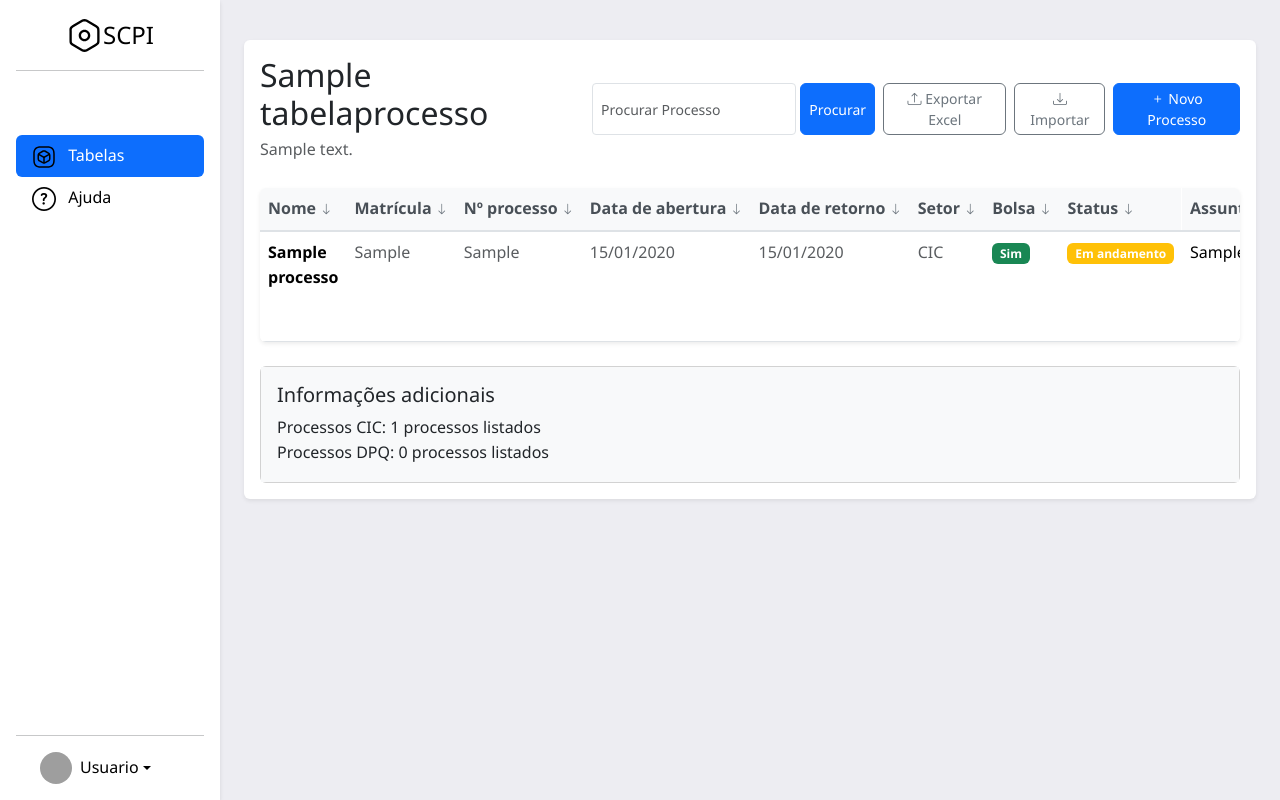
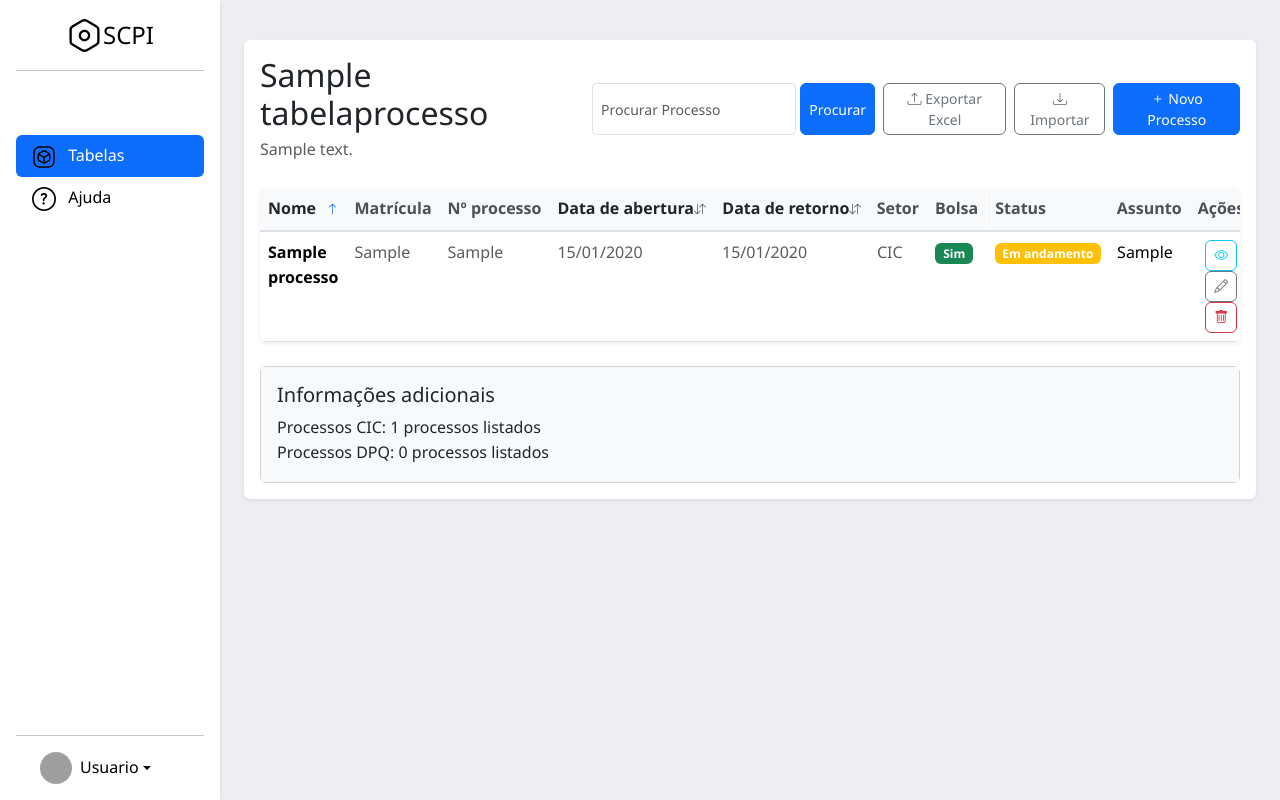
Before and after one commit to gustavoalb2/Estagio-Supervisionado-SCPI, a Django app: page /tabela/1/ in a window 1280 px wide. Run offline with Django 5.2, Linux system fonts and the light colour scheme; tables that the repository leaves empty hold one stand-in row (values such as "Sample post"); some libraries are stand-ins or nearby versions; grey boxes are pictures that could not be loaded.

Commit message:
concertando coisas perdidas

```diff
--- a/scpi/scpiapp/templates/tabelaProcessos.html
+++ b/scpi/scpiapp/templates/tabelaProcessos.html
@@ -73,15 +73,54 @@
         <table class="table table-hover">
             <thead class="table-light">
                 <tr>
-                    <th>Nome <i class="bi bi-arrow-down"></i></th>
-                    <th>Matrícula <i class="bi bi-arrow-down"></i></th>
-                    <th>Nº processo <i class="bi bi-arrow-down"></i></th>
-                    <th>Data de abertura <i class="bi bi-arrow-down"></i></th>
-                    <th>Data de retorno <i class="bi bi-arrow-down"></i></th>
-                    <th>Setor <i class="bi bi-arrow-down"></i></th>
-                    <th>Bolsa <i class="bi bi-arrow-down"></i></th>
-                    <th>Status <i class="bi bi-arrow-down"></i></th>
-                    <th>Assunto <i class="bi bi-arrow-down"></i></th>
+                    <th>
+                        <a href="?sort=nome&direction={% if sort_by == 'nome' and sort_direction == 'asc' %}desc{% else %}asc{% endif %}{% if request.GET.q %}&q={{ request.GET.q }}{% endif %}" class="text-dark">
+                            Nome
+                            {% if sort_by == 'nome' %}
+                                {% if sort_direction == 'asc' %}
+                                    <i class="bi bi-arrow-up"></i>
+                                {% else %}
+                                    <i class="bi bi-arrow-down"></i>
+                                {% endif %}
+                            {% else %}
+                                <i class="bi bi-arrow-down-up text-muted"></i>
+                            {% endif %}
+                        </a>
+                    </th>
+                    <th>Matrícula</th>
+                    <th>Nº processo</th>
+                    <th>
+                        <a href="?sort=data_abertura&direction={% if sort_by == 'data_abertura' and sort_direction == 'asc' %}desc{% else %}asc{% endif %}{% if request.GET.q %}&q={{ request.GET.q }}{% endif %}" class="text-dark">
+                            Data de abertura
+                            {% if sort_by == 'data_abertura' %}
+                                {% if sort_direction == 'asc' %}
+                                    <i class="bi bi-arrow-up"></i>
+                                {% else %}
+                                    <i class="bi bi-arrow-down"></i>
+                                {% endif %}
+                            {% else %}
+                                <i class="bi bi-arrow-down-up text-muted"></i>
+                            {% endif %}
+                        </a>
+                    </th>
+                    <th>
+                        <a href="?sort=data_retorno&direction={% if sort_by == 'data_retorno' and sort_direction == 'asc' %}desc{% else %}asc{% endif %}{% if request.GET.q %}&q={{ request.GET.q }}{% endif %}" class="text-dark">
+                            Data de retorno
+                            {% if sort_by == 'data_retorno' %}
+                                {% if sort_direction == 'asc' %}
+                                    <i class="bi bi-arrow-up"></i>
+                                {% else %}
+                                    <i class="bi bi-arrow-down"></i>
+                                {% endif %}
+                            {% else %}
+                                <i class="bi bi-arrow-down-up text-muted"></i>
+                            {% endif %}
+                        </a>
+                    </th>
+                    <th>Setor</th>
+                    <th>Bolsa</th>
+                    <th>Status</th>
+                    <th>Assunto</th>
                     <th class="col-acoes">Ações</th>
                 </tr>
             </thead>
@@ -246,9 +285,28 @@
     opacity: 0.3;
 }
 
-.bi-arrow-down {
+.bi-arrow-down,
+.bi-arrow-up,
+.bi-arrow-down-up {
     font-size: 0.75rem;
     color: #6c757d;
+}
+
+.bi-arrow-up,
+.bi-arrow-down {
+    color: #0d6efd;
+}
+
+th a {
+    text-decoration: none;
+    display: flex;
+    align-items: center;
+    justify-content: space-between;
+}
+
+th a:hover {
+    text-decoration: underline;
+    color: #0d6efd !important;
 }
 
 .table-responsive {
--- a/scpi/scpiapp/views.py
+++ b/scpi/scpiapp/views.py
@@ -132,6 +132,11 @@ def adicionarProcesso(request, tabela_id=None):
 def tabela(request, tabela_id):
     tabela = get_object_or_404(TabelaProcessos, id=tabela_id)
     query = request.GET.get('q')
+
+    # Parâmetros de ordenação
+    sort_by = request.GET.get('sort', 'nome')  # Ordenação padrão por nome
+    sort_direction = request.GET.get('direction', 'asc')  # Direção padrão ascendente
+
     if query:
         processos = Processo.objects.filter(
             Q(tabela=tabela) &
@@ -142,6 +147,23 @@ def tabela(request, tabela_id):
     else:
         processos = Processo.objects.filter(tabela=tabela)
 
+    # Aplicar ordenação
+    if sort_by == 'nome':
+        if sort_direction == 'desc':
+            processos = processos.order_by('-nome')
+        else:
+            processos = processos.order_by('nome')
+    elif sort_by == 'data_abertura':
+        if sort_direction == 'desc':
+            processos = processos.order_by('-data_abertura')
+        else:
+            processos = processos.order_by('data_abertura')
+    elif sort_by == 'data_retorno':
+        if sort_direction == 'desc':
+            processos = processos.order_by('-data_retorno')
+        else:
+            processos = processos.order_by('data_retorno')
+
     # Contagem de processos por setor
     count_cic = processos.filter(setor='CIC').count()
     count_dpq = processos.filter(setor='DPQ').count()
@@ -151,6 +173,8 @@ def tabela(request, tabela_id):
         'tabela': tabela,
         'count_cic': count_cic,
         'count_dpq': count_dpq,
+        'sort_by': sort_by,
+        'sort_direction': sort_direction,
     }
     return render(request, 'tabelaProcessos.html', context)
 
@@ -203,7 +227,7 @@ def excluir_tabela(request, tabela_id):
     context = {
         'tabela': tabela
     }
-    return render(request, 'excluir_tabela.html', context)
+    return render(request, 'confirmar_exclusao_tabela.html', context)
 
 def exportar_xlsx(request, tabela_id):
     tabela = get_object_or_404(TabelaProcessos, id=tabela_id)
```
Also changed, not shown: check_install.py (added, +33 -0 lines), scpi/scpiapp/templates/editar_tabela.html (added, +50 -0 lines), README.md.
